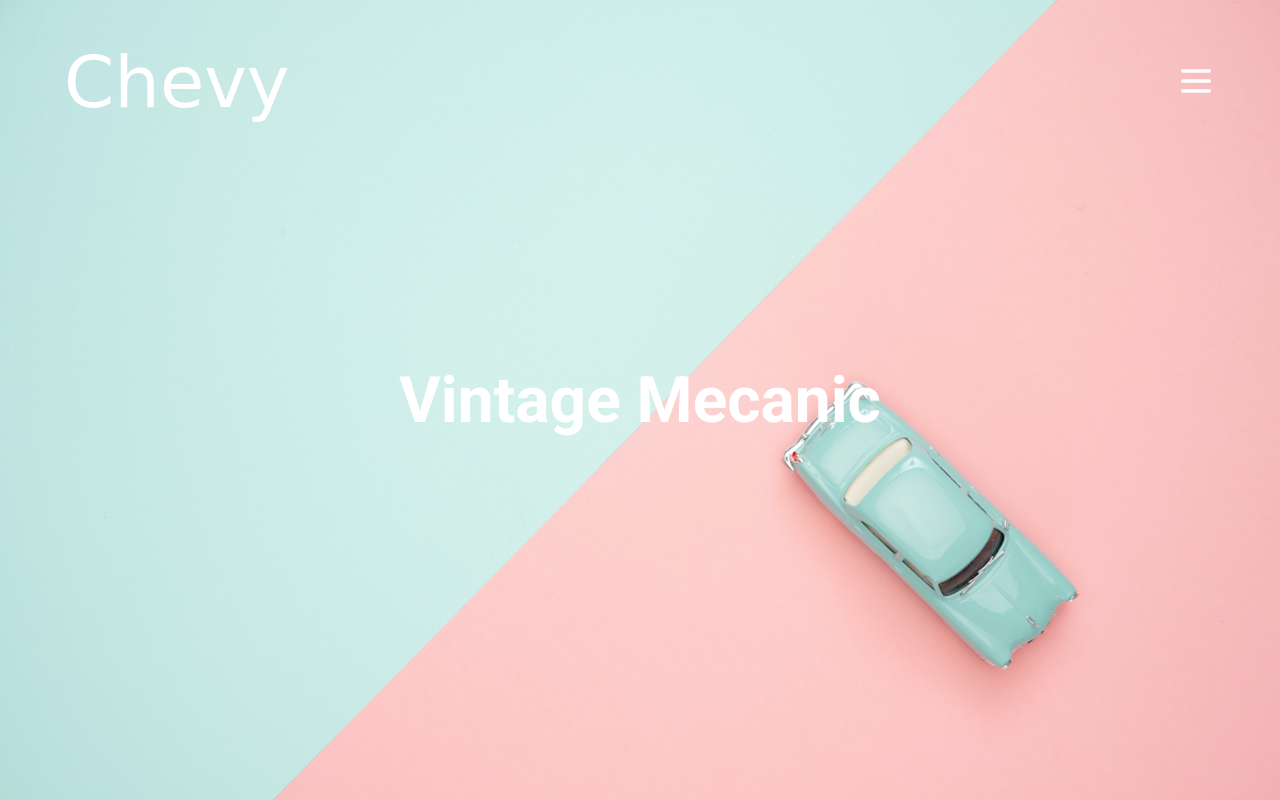
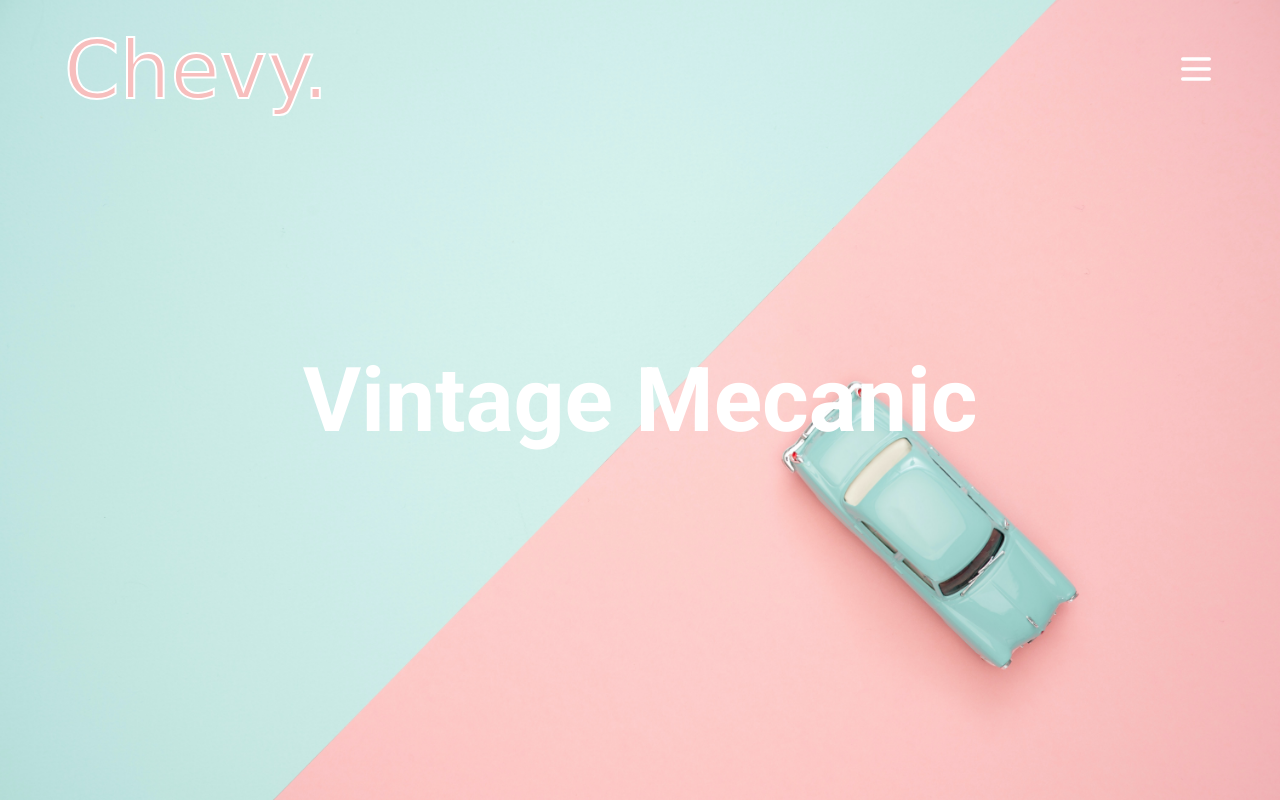
Before and after one commit to jfvandermousen/nav-menu-gsap, a plain HTML site: page index.html in a window 1280 px wide. Drawn offline with nearby package versions, Linux system fonts and the light colour scheme; a web font is replaced by a local one.

Commit message:
add stroke to brand

```diff
--- a/index.html
+++ b/index.html
@@ -15,7 +15,7 @@
             <div class="header-row">
                 <div class="brand-logo">
                     <a href="#">
-                        Chevy
+                        Chevy.
                     </a>
                 </div>
                     <button class="toggle-menu" id="toggle-menu">
--- a/style.css
+++ b/style.css
@@ -19,9 +19,11 @@ body {
 }
 
 .brand-logo a {
-    color: #fff;
+    color: #F7BEBD;
+    -webkit-text-stroke-width: 2px;
+    -webkit-text-stroke-color: white;
     text-decoration: none ;
-    font-size: 4.5rem;
+    font-size: 5rem;
     font-family: 'Yesteryear', cursive;
     font-weight: 400;
 
@@ -57,7 +59,7 @@ header {
     display: flex;
     justify-content: space-between;
     align-items: center;
-    padding: 2.5rem 4rem;
+    padding: 1.5rem 4rem;
 }
 
 .fullpage-nav {
@@ -166,7 +168,7 @@ nav li:hover {
 }
 
 .placeholder-title h1 {
-    font-size: 5vw;
+    font-size: 7vw;
     color: #fff;
     font-weight: 600;
     text-align: center;
@@ -191,7 +193,7 @@ nav li:hover {
         padding: 0 7vw;
     }
     .placeholder-title h1 {
-        font-size: 10vw;
+        font-size: 12vw;
         color: #fff;
         font-weight: 600;
         text-align: center;
```
Also changed, not shown: 2 other files.
